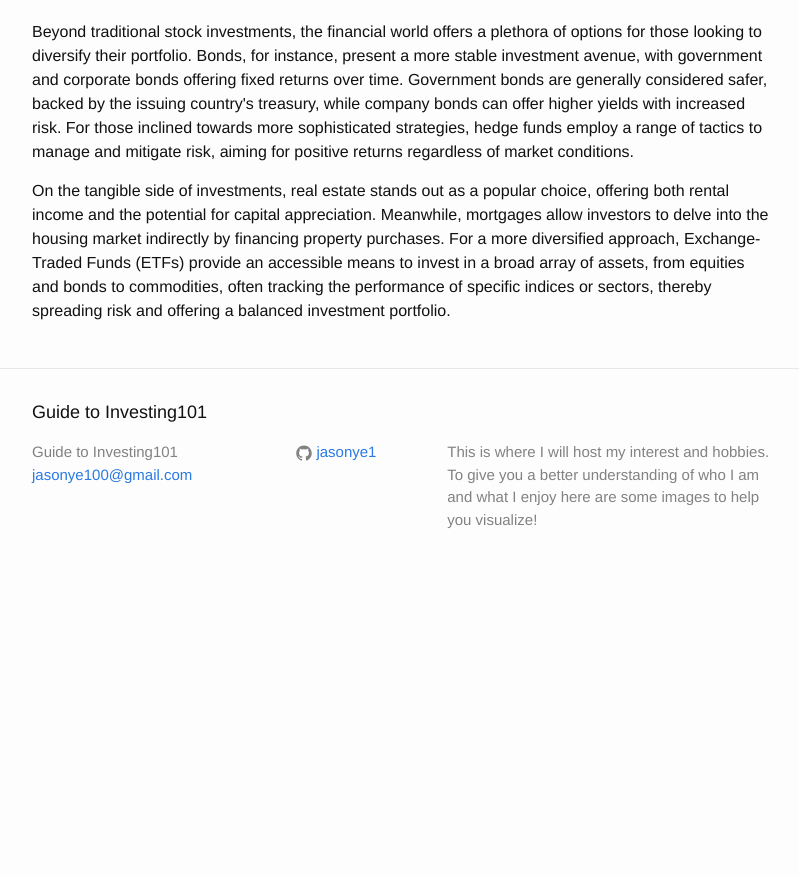
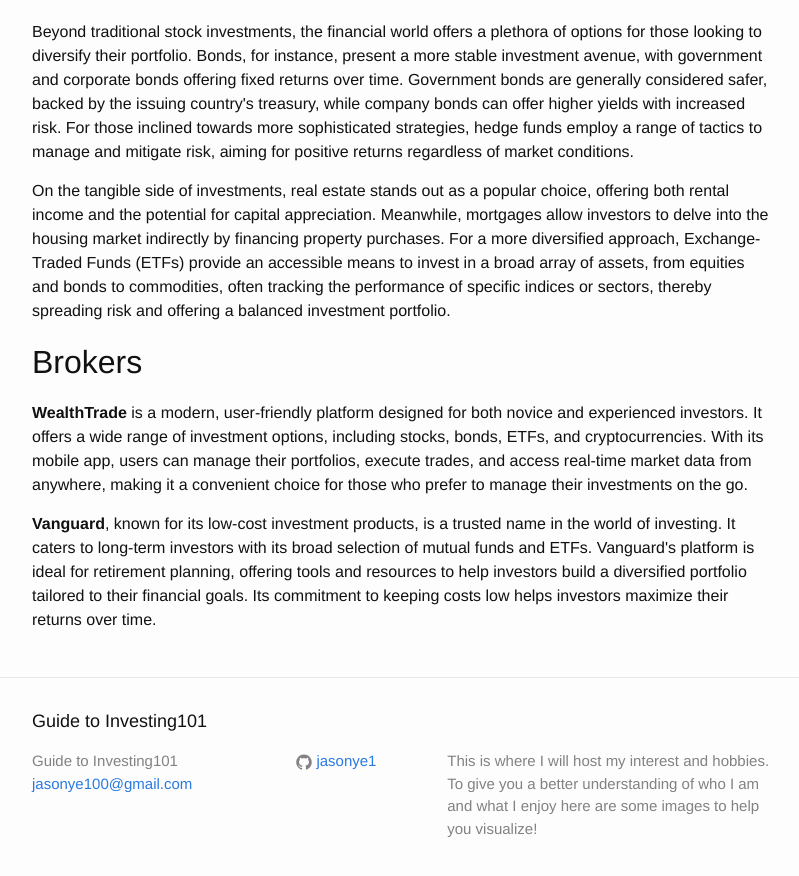
Before and after one commit to jasonye1/jasonye1.github.io, a Jekyll site: the page built from index.html, in a window 1280 px wide and 900 px high, scrolled down 2157 px. Shown: the top 876 px of the window, without its empty margins (238-1037 px from the left). Built offline with Jekyll 4.4.1, drawn with Linux system fonts in a browser that asks for light colours; before the commit the page ends 2748 px from its top, so only the background shows below that.

Commit message:
Update index.html

```diff
--- a/index.html
+++ b/index.html
@@ -112,3 +112,15 @@
     </section>
 </body>
 </html>
+<html lang="en">
+<head>
+    <meta charset="UTF-8">
+    <meta name="viewport" content="width=device-width, initial-scale=1.0">
+    <title>Investment Platforms</title>
+</head>
+<body>
+    <h1>Brokers</h1>
+    <p><strong>WealthTrade</strong> is a modern, user-friendly platform designed for both novice and experienced investors. It offers a wide range of investment options, including stocks, bonds, ETFs, and cryptocurrencies. With its mobile app, users can manage their portfolios, execute trades, and access real-time market data from anywhere, making it a convenient choice for those who prefer to manage their investments on the go.</p>
+    <p><strong>Vanguard</strong>, known for its low-cost investment products, is a trusted name in the world of investing. It caters to long-term investors with its broad selection of mutual funds and ETFs. Vanguard's platform is ideal for retirement planning, offering tools and resources to help investors build a diversified portfolio tailored to their financial goals. Its commitment to keeping costs low helps investors maximize their returns over time.</p>
+</body>
+</html>
```
